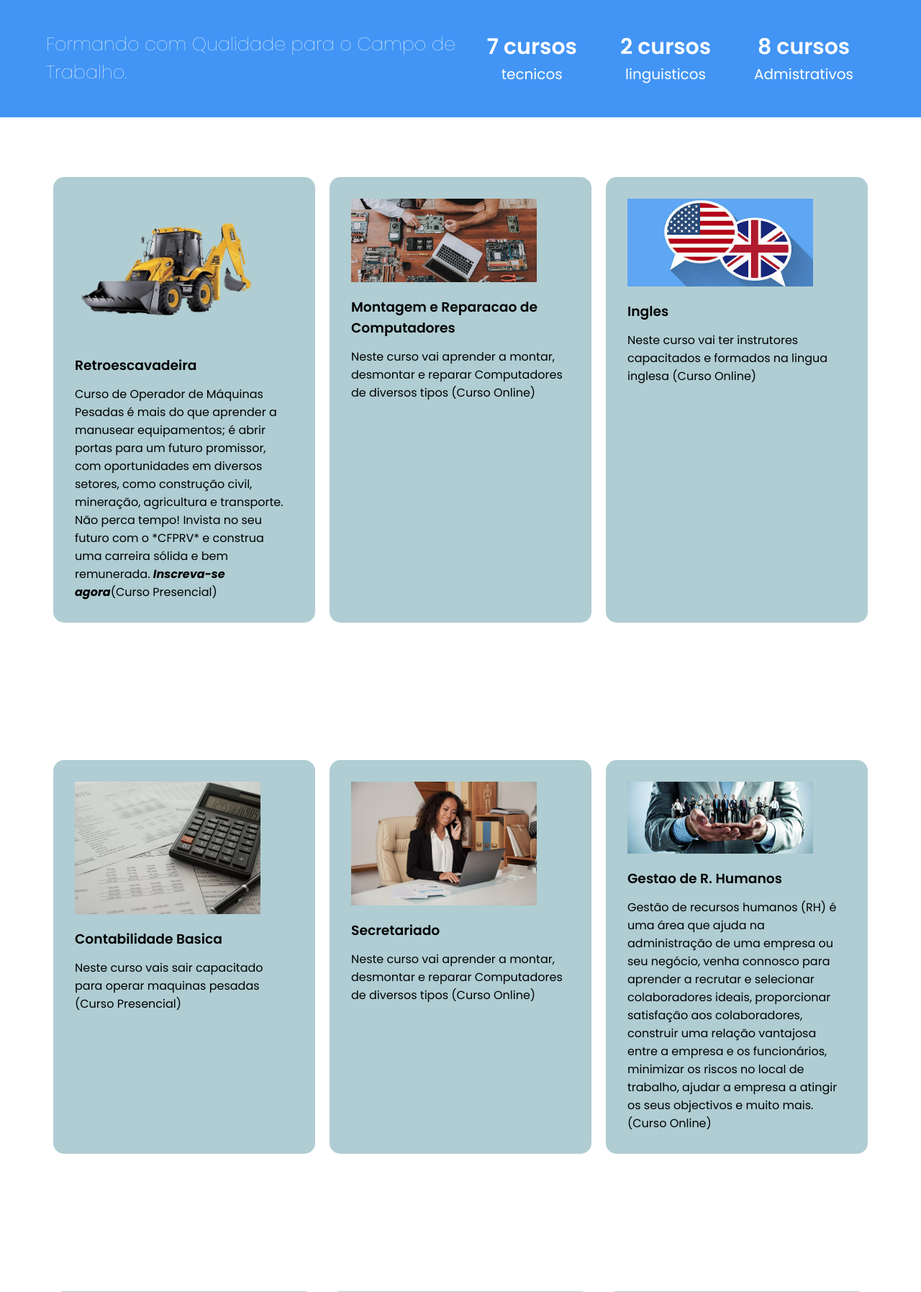
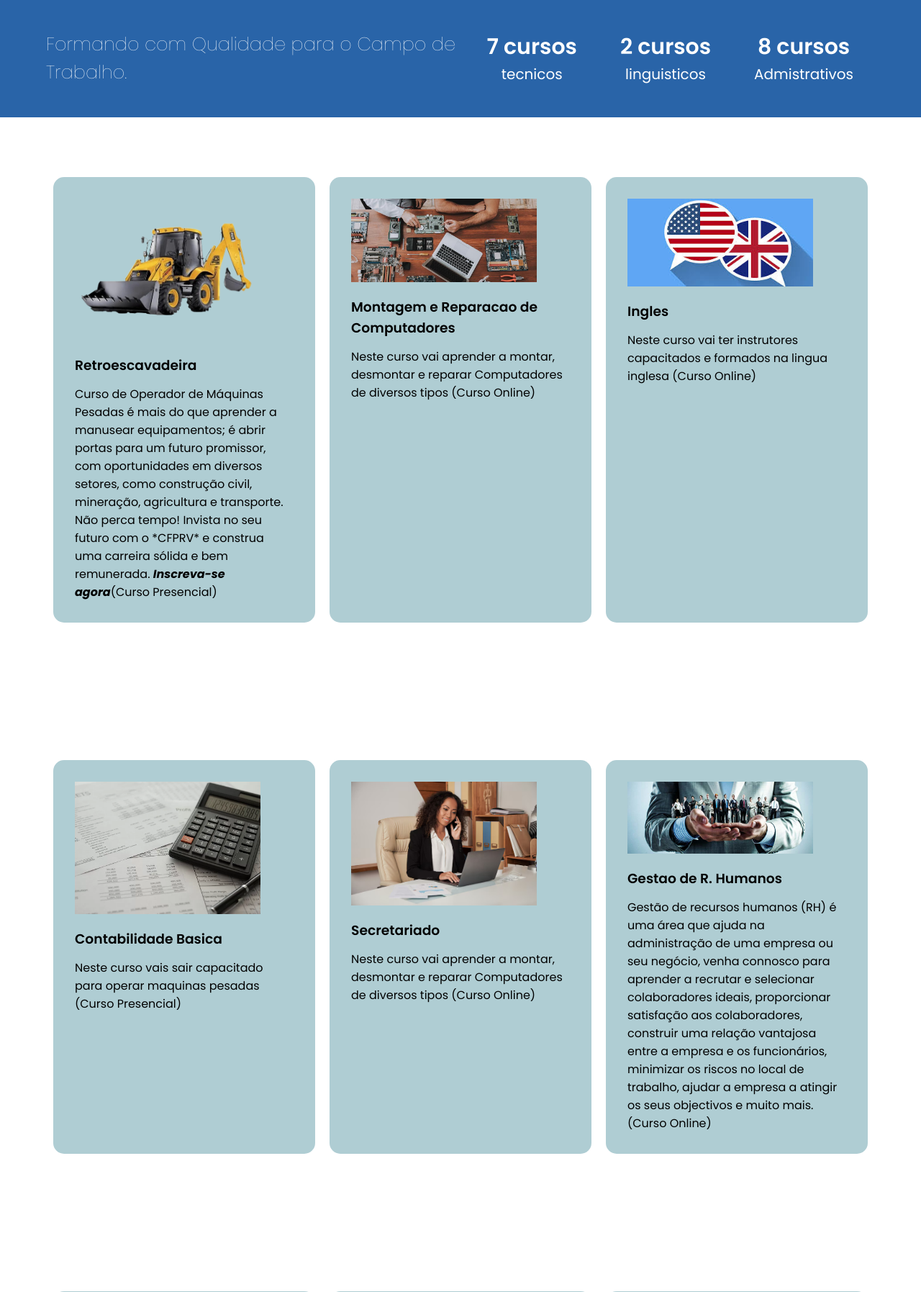
Before and after one commit to Win-word/centro_formacao_ramo_da_vida, a Flask app: page /cursos in a window 1280 px wide. Shown: the part 561-2356 px from the top of the page at 72% size. Run offline with Flask 3, Linux system fonts and the light colour scheme.

Commit message:
ajustes de estetica

```diff
--- a/static/css/style.css
+++ b/static/css/style.css
@@ -50,7 +50,7 @@ section,footer{
     color: white;
     border:none;
     cursor: pointer;
-    background-color: #4295f5;
+    background-color: #2964a8;
 
 
 
@@ -172,7 +172,7 @@ section button{
 }
 
 .resulCurso{
-    background-color: #4295f5;
+    background-color: #2964a8;
 
 
 }
--- a/static/scripts/main.js
+++ b/static/scripts/main.js
@@ -6,14 +6,14 @@ menuIcon.addEventListener("click",()=>{
 
     if (ul.classList.contains("active")){
         ul.classList.remove("active");
-        document.querySelector(".menu-icon img").src="{{url_for('static', filename='img/close.png')}}";
+        document.querySelector(".menu-icon img").src="/static/img/close.png";
 
 
 
     }else{
 
         ul.classList.add("active");
-        document.querySelector(".menu-icon img").src="{{url_for('static', filename='/img/close.png')}}";
+        document.querySelector(".menu-icon img").src="static/img/close.png')}}";
 
     }
 
--- a/templates/index.html
+++ b/templates/index.html
@@ -41,7 +41,7 @@
             </div>
         </header>
         <!--tag main-->
-        <main style="background-image: url('../static/img/bddiploma.jpg');">
+        <main style="background-image: url('../static/img/bddiploma.jpg'); background-repeat: no-repeat; background-size: cover;">
 
             <div class="conteiner" style="text-align: center;">
 
@@ -61,7 +61,7 @@
                 </div>
 
                 <div class="main-img">
-                    <img src="{{url_for('static', filename='img/bgdiploma2.jpg') }}" alt="imagem principal">
+                    <img src="{{url_for('static', filename='img/esc-bg.png') }}" alt="imagem principal">
                 </div>
 
             </div>
```
